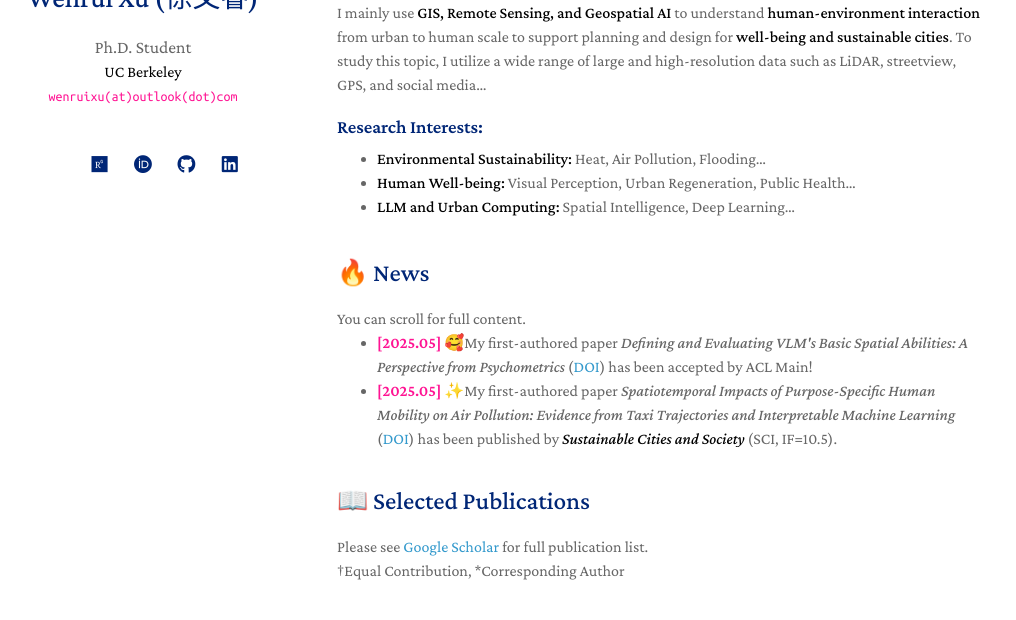
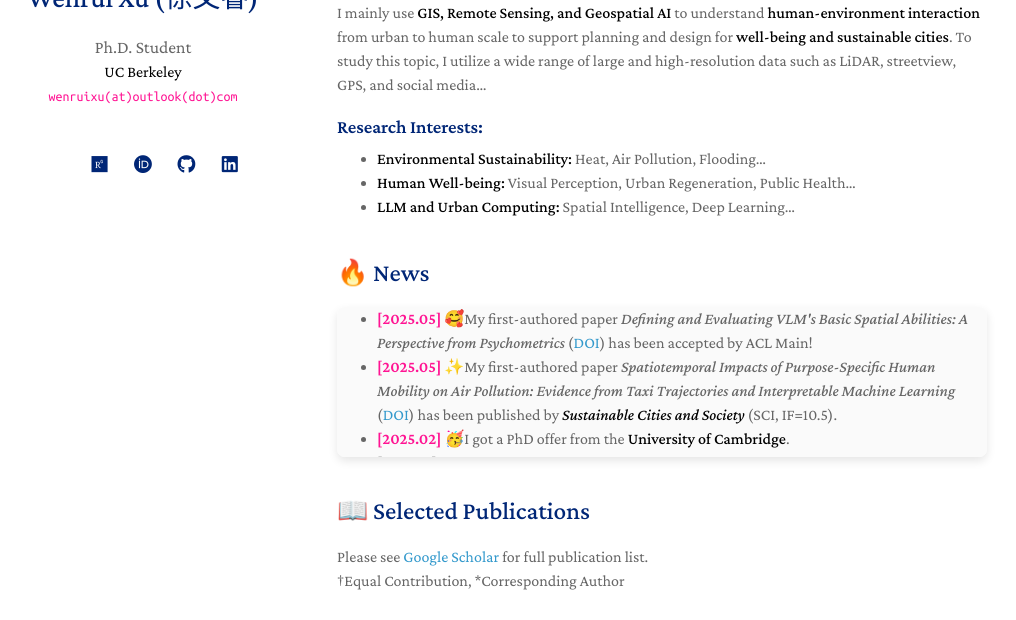
Before and after one commit to ruaruaxu/ruaruaxu.github.io, a Jekyll site: the page built from index.md, in a window 1280 px wide and 900 px high, cut to the strip 206-826 px from the top of the window. Shown: the whole strip, without its empty margins (133-1149 px from the left). Built offline with Jekyll 4.4.1, drawn with Linux system fonts in a browser that asks for light colours; a style sheet for code colours, icons or effects is not loaded.

Commit message:
Update news.md

```diff
--- a/_includes/news.md
+++ b/_includes/news.md
@@ -1,5 +1,4 @@
-<div style="height: 140px; overflow-y: scroll">
-    You can scroll for full content.
+<div style="height: 150px; overflow-y: scroll; box-shadow: 0 4px 10px rgba(0, 0, 0, 0.1); border-radius: 8px; background-color: #fafafa">
     <ul>
         <li><b><font color="DeepPink">[2025.05]</font></b> 🥰My first-authored paper <i>Defining and Evaluating VLM's Basic Spatial Abilities: A Perspective from Psychometrics</i> (<a href="https://arxiv.org/abs/2502.11859">DOI</a>) has been accepted by ACL Main!</li>
         <li><b><font color="DeepPink">[2025.05]</font></b> ✨My first-authored paper <i>Spatiotemporal Impacts of Purpose-Specific Human Mobility on Air Pollution: Evidence from Taxi Trajectories and Interpretable Machine Learning</i> (<a href="https://doi.org/10.1016/j.scs.2025.106411">DOI</a>) has been published by <i><strong>Sustainable Cities and Society</strong></i> (SCI, IF=10.5).</li>
```
